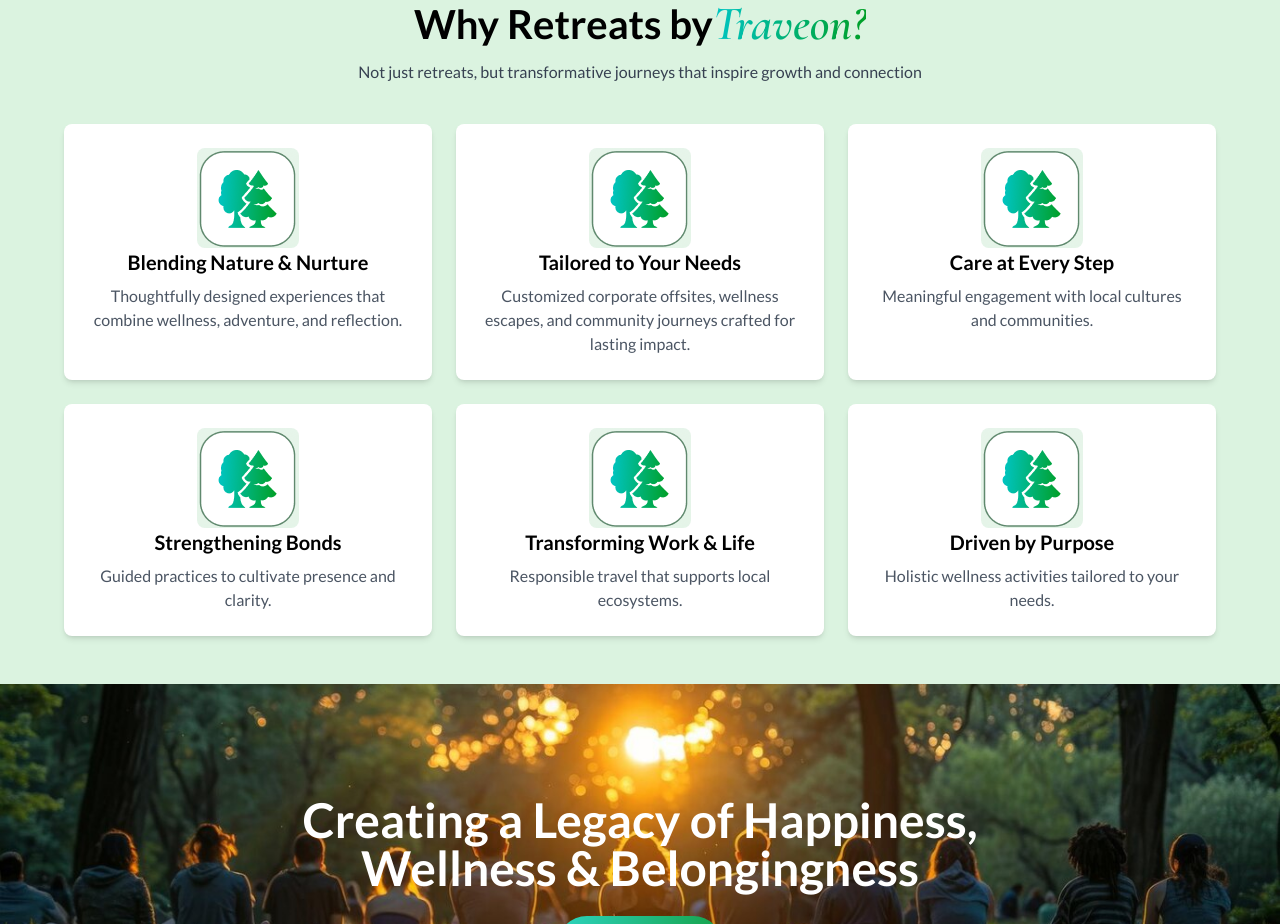
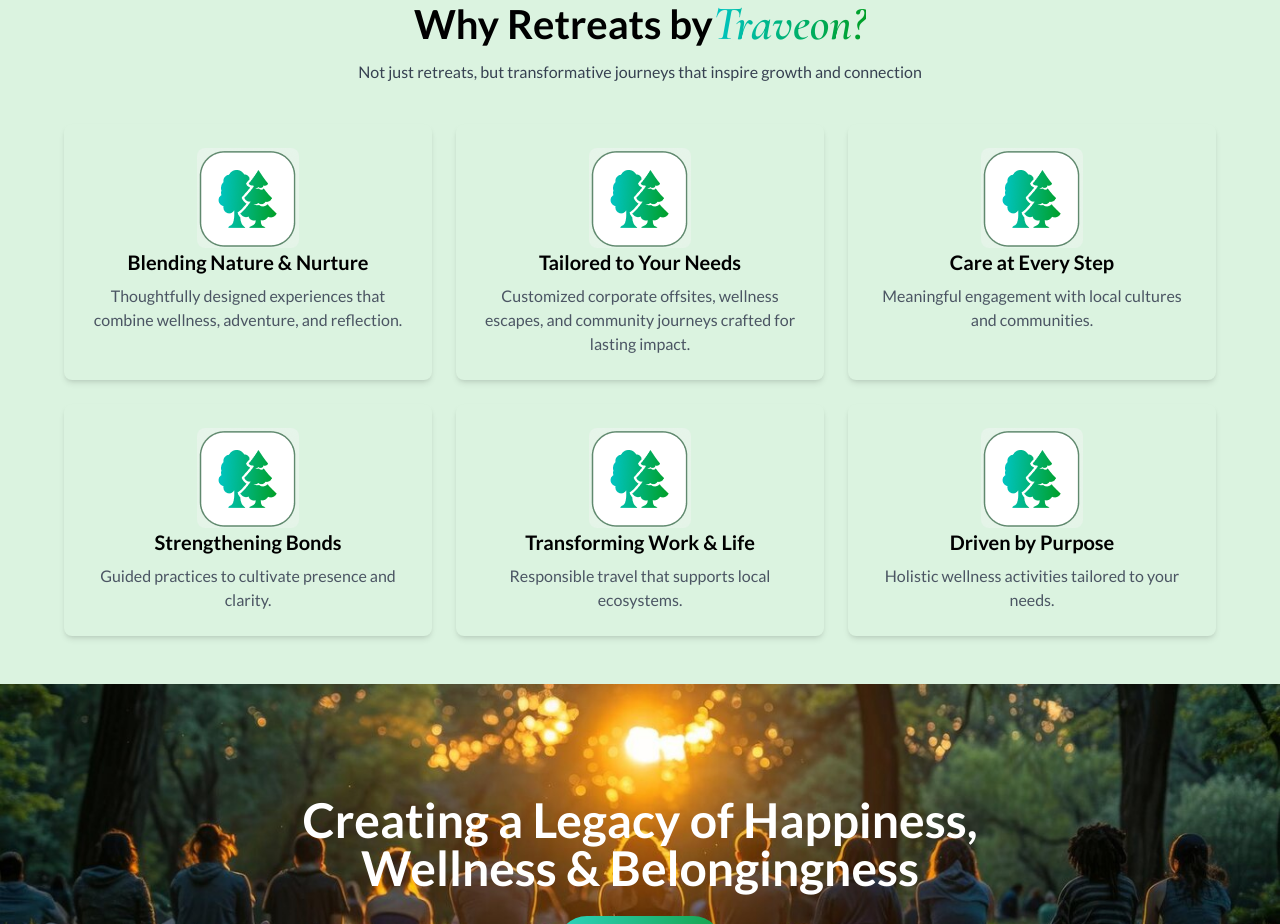
Before and after one commit to PriyalMangal50/RetreatsByTraveon-web, a React (Vite) app: page /mice-tours in a window 1280 px wide. Shown: the part 3480-4404 px from the top of the page. Built offline with nearby package versions, Linux system fonts and the light colour scheme; no server answers.

Commit message:
Updated project files

```diff
--- a/src/components/Why.tsx
+++ b/src/components/Why.tsx
@@ -45,10 +45,10 @@
 
         <div className="grid grid-cols-1 sm:grid-cols-2 lg:grid-cols-3 gap-6 px-4 md:px-8">
           {items.map((it, i) => (
-            <div
-              key={i}
-              className="flex flex-col items-center bg-white shadow-md rounded-lg p-6 hover:shadow-lg transition-shadow"
-            >
+              <div
+                key={i}
+                className="flex flex-col items-center bg-[#DBF3E0] shadow-md rounded-lg p-6 hover:shadow-lg transition-shadow"
+              >
               <img src={it.img} alt={it.title} style={{ maxWidth: '100%', maxHeight: '100%', objectFit: 'cover', borderRadius: 8 }} />
               <h3 className="text-xl font-semibold mb-2 text-center">{it.title}</h3>
               <p className="text-gray-600 text-center">{it.desc}</p>
```
